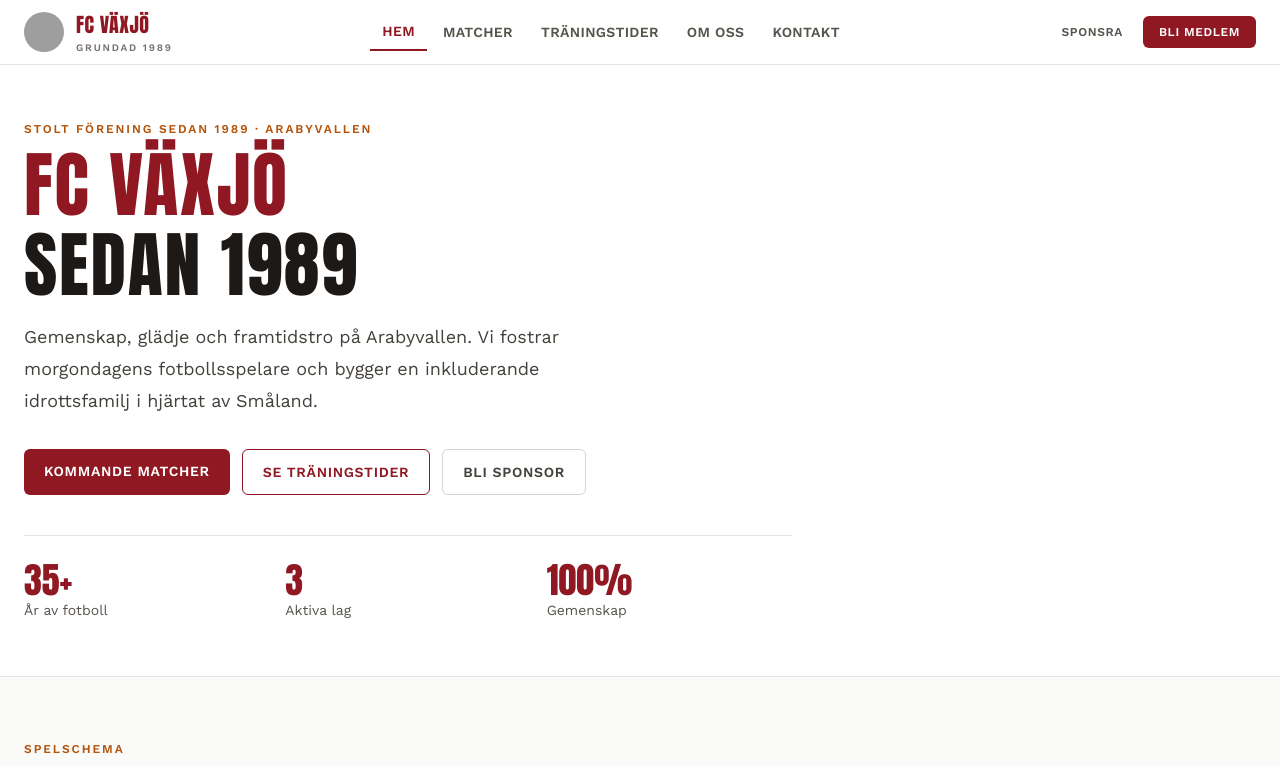
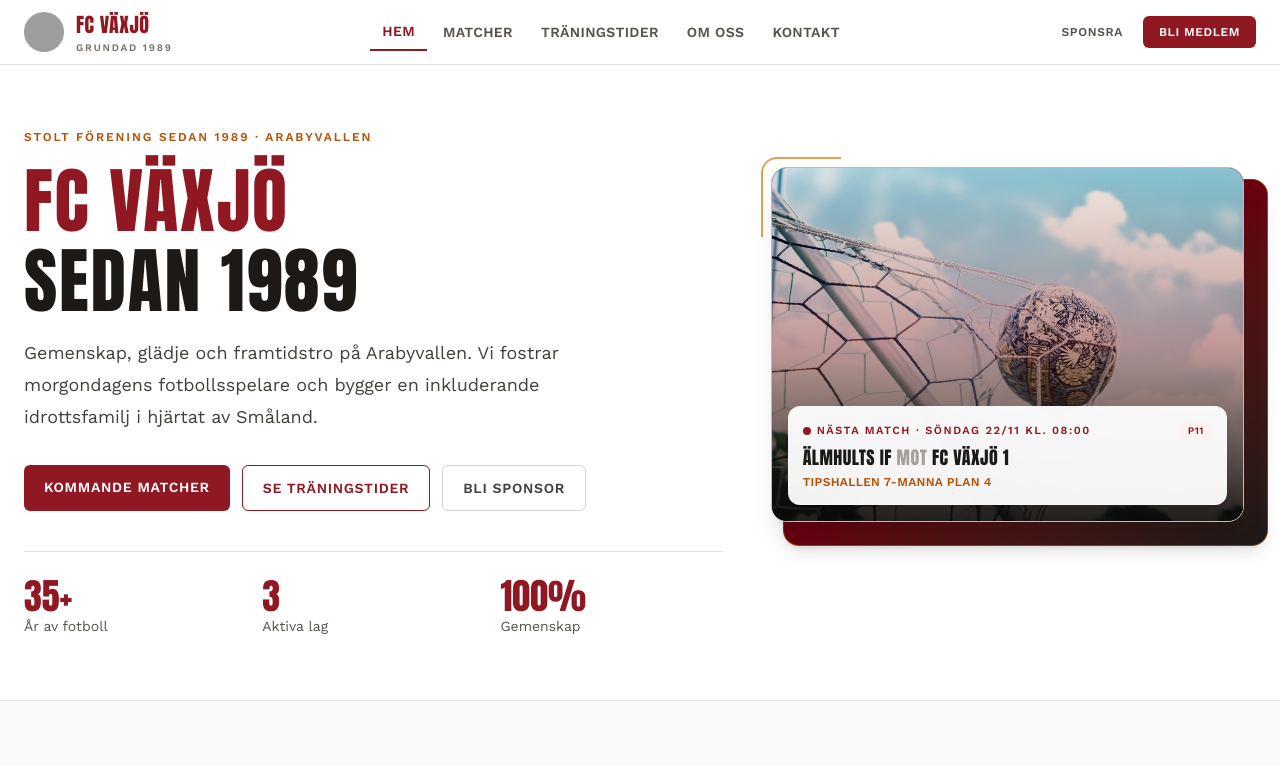
Before and after one commit to DelucaGit/FC-Vaxjo-Website, a Next.js app: page / in a window 1280 px wide. Shown: the top 766 px of the page. Built offline with nearby package versions, Linux system fonts and the light colour scheme; grey boxes are pictures that could not be loaded.

Commit message:
Uppdatera hero-sektionen med målbild och justerat rubrikavstånd

```diff
--- a/src/app/page.tsx
+++ b/src/app/page.tsx
@@ -1,25 +1,30 @@
+import Image from "next/image";
 import Link from "next/link";
 import { Container } from "@/components/Container";
 import { MailForm } from "@/components/MailForm";
 import { MatchList } from "@/components/MatchList";
 import { awards, partners } from "@/data/clubContent";
-import { getUpcomingMatches } from "@/data/matches";
+import { images } from "@/data/images";
+import { formatMatchDate, getUpcomingMatches } from "@/data/matches";
 import { teams } from "@/data/teams";
 import { phoneHref, site } from "@/lib/site";
 
 export default function HomePage() {
   const upcomingMatches = getUpcomingMatches();
   const previewMatches = upcomingMatches.slice(0, 4);
+  const nextMatch = upcomingMatches[0];
+  const nextMatchDate = nextMatch ? formatMatchDate(nextMatch.date) : null;
 
   return (
     <>
       <section className="border-b border-stone-200 bg-white">
-        <Container className="py-14">
-          <div className="max-w-3xl">
+        <Container className="py-14 lg:py-16">
+          <div className="grid items-center gap-10 lg:grid-cols-12 lg:gap-12">
+            <div className="lg:col-span-7">
               <p className="text-xs font-semibold uppercase tracking-[0.16em] text-gold-dark">
                 Stolt förening sedan {site.founded} · {site.pitchName}
               </p>
-            <h1 className="mt-3 font-display text-5xl uppercase leading-none tracking-wide text-crimson sm:text-7xl">
+              <h1 className="mt-5 font-display text-5xl uppercase leading-none tracking-wide text-crimson sm:text-7xl">
                 FC Växjö
                 <span className="mt-2 block text-stone-900">sedan {site.founded}</span>
               </h1>
@@ -61,6 +66,83 @@ export default function HomePage() {
                   <dd className="text-sm text-stone-600">Gemenskap</dd>
                 </div>
               </dl>
+            </div>
+
+            <div className="hidden lg:col-span-5 lg:block lg:-translate-y-8">
+              <div className="relative mx-auto max-w-lg pr-3 pb-3">
+                {/* Dekorativ asymmetrisk accentram (vinröd & guld) */}
+                <div
+                  aria-hidden="true"
+                  className=" -top-2.5 -left-2.5 absolute h-20 w-20 rounded-tl-2xl border-t-2 border-l-2 border-gold/70"
+                />
+                <div
+                  aria-hidden="true"
+                  className="absolute inset-0 translate-x-3 translate-y-3 rounded-2xl border border-gold/40 bg-gradient-to-br from-crimson via-crimson-dark to-stone-900 shadow-lg"
+                />
+
+                {/* Huvudkort med bild & varm färgtoning */}
+                <div className="relative overflow-hidden rounded-2xl border border-stone-200/80 bg-stone-900 shadow-xl">
+                  <div className="relative aspect-[4/3] w-full">
+                    <Image
+                      src={images.heroGoal}
+                      alt="Fotboll i målnätet för FC Växjö"
+                      width={1024}
+                      height={682}
+                      preload
+                      className="h-full w-full object-cover object-right contrast-[1.04] saturate-[1.05]"
+                    />
+                    {/* Subtil varm toning som mjukar upp den kalla blå himlen */}
+                    <div
+                      aria-hidden="true"
+                      className="pointer-events-none absolute inset-0 bg-amber-900/10 mix-blend-multiply"
+                    />
+                    {/* Varm/vinröd gradient i nederkant */}
+                    <div
+                      aria-hidden="true"
+                      className="pointer-events-none absolute inset-0 bg-gradient-to-t from-stone-950/90 via-crimson-dark/35 to-transparent"
+                    />
+                  </div>
+
+                  {/* Flytande badge i nederkant */}
+                  <div className="absolute inset-x-4 bottom-4">
+                    {nextMatch && nextMatchDate ? (
+                      <Link
+                        href="/matcher"
+                        className="group block rounded-xl border border-white/15 bg-white/95 p-3.5 shadow-lg backdrop-blur-sm transition hover:border-crimson/40 hover:bg-white"
+                      >
+                        <div className="flex items-center justify-between gap-2">
+                          <span className="inline-flex items-center gap-1.5 text-[11px] font-semibold uppercase tracking-[0.14em] text-crimson">
+                            <span className="h-2 w-2 rounded-full bg-crimson" />
+                            Nästa match · {nextMatchDate.fullLabel} kl. {nextMatch.time}
+                          </span>
+                          {nextMatch.group ? (
+                            <span className="rounded bg-red-50 px-2 py-0.5 text-[10px] font-semibold uppercase tracking-wider text-crimson">
+                              {nextMatch.group}
+                            </span>
+                          ) : null}
+                        </div>
+                        <p className="mt-1 font-display text-lg uppercase tracking-wide text-stone-900 group-hover:text-crimson">
+                          {nextMatch.home} <span className="text-stone-400">mot</span>{" "}
+                          {nextMatch.away}
+                        </p>
+                        <p className="mt-0.5 text-xs font-semibold uppercase tracking-wide text-gold-dark">
+                          {nextMatch.place}
+                        </p>
+                      </Link>
+                    ) : (
+                      <div className="rounded-xl border border-white/15 bg-white/95 p-3.5 shadow-lg backdrop-blur-sm">
+                        <p className="text-[11px] font-semibold uppercase tracking-[0.14em] text-crimson">
+                          Hemmaplan · {site.pitchName}
+                        </p>
+                        <p className="mt-1 font-display text-lg uppercase tracking-wide text-stone-900">
+                          FC Växjö · Gemenskap sedan {site.founded}
+                        </p>
+                      </div>
+                    )}
+                  </div>
+                </div>
+              </div>
+            </div>
           </div>
         </Container>
       </section>
--- a/src/data/images.ts
+++ b/src/data/images.ts
@@ -4,6 +4,7 @@
  * Generated portraits of named people are not used here.
  */
 export const images = {
+  heroGoal: "/images/hero-goal.jpg",
   crest:
     "https://lh3.googleusercontent.com/aida-public/AB6AXuDy9qrbaqXu5OxFeHj2I3PpNocdLvVvl6XYFlbAogDcxbc0kRC2gXC74QxVGXUzaHm9Z1-CtqP0kVCrOaveVSn6_LvfcivcIhtlyy9kNcZ9XQvMyqA5Yw3eVfqXxskZzBflFIPUgNfLOO_AMVOQfz7d7wjzqn_NeVpjpsMXHyQzTD-M836TqlpOiTvVanrcvlNoVKQWImI4XHXc-9aGQ2YHPogd17nyvcJEhTP9_SNe0QS2rTeK8WEI",
   indoorMatch:
```
Also changed, not shown: public/images/hero-goal.jpg (added). Lines whose indentation alone changed are shown as unchanged.
